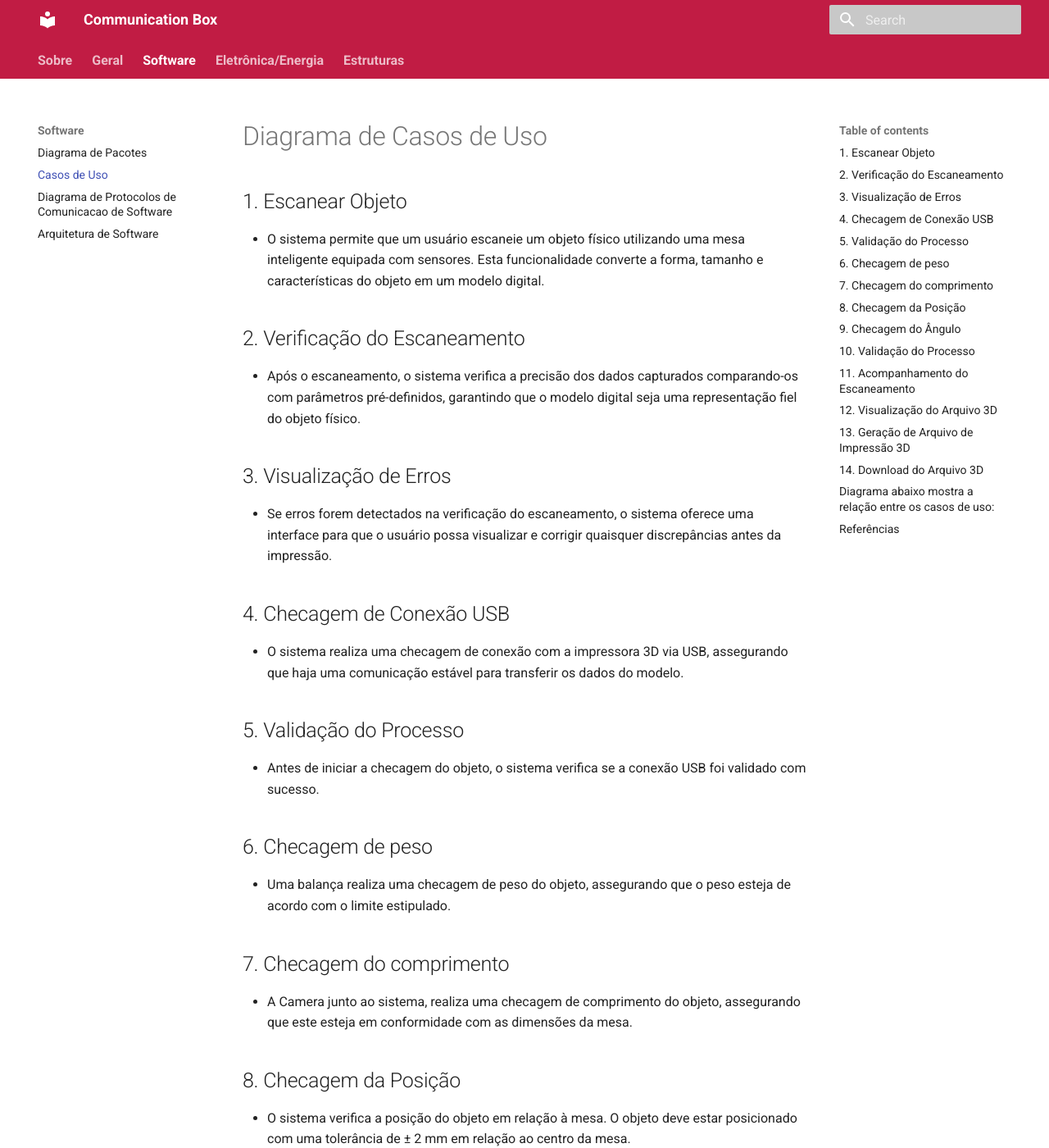
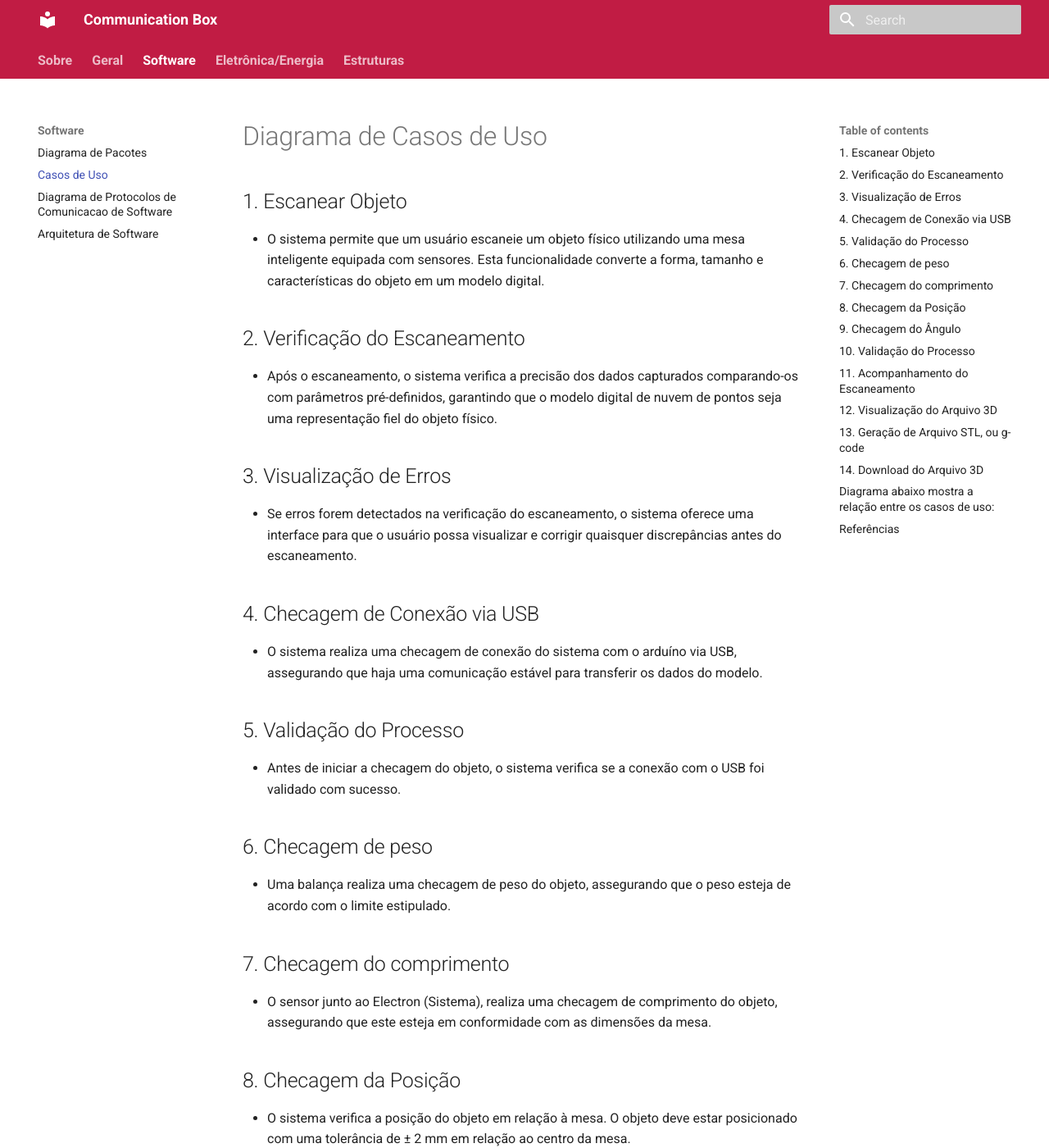
Before and after one commit to Calcioft/ScanPoint, an MkDocs documentation site: the page built from docs/software/casos-de-uso.md, in a window 1280 px wide and 1400 px high. Shown: the whole window at 82% size. Built offline with MkDocs 1.6.1 and Material for MkDocs 9.7.7, drawn with Linux system fonts in a browser that asks for light colours; some of the changed text lies outside the part shown.

Commit message:
docs: atualiza diagrama e documento de casos de uso

```diff
--- a/docs/software/casos-de-uso.md
+++ b/docs/software/casos-de-uso.md
@@ -4,22 +4,22 @@
 - O sistema permite que um usuário escaneie um objeto físico utilizando uma mesa inteligente equipada com sensores. Esta funcionalidade converte a forma, tamanho e características do objeto em um modelo digital.
 
 ## 2. Verificação do Escaneamento
-- Após o escaneamento, o sistema verifica a precisão dos dados capturados comparando-os com parâmetros pré-definidos, garantindo que o modelo digital seja uma representação fiel do objeto físico.
+- Após o escaneamento, o sistema verifica a precisão dos dados capturados comparando-os com parâmetros pré-definidos, garantindo que o modelo digital de nuvem de pontos seja uma representação fiel do objeto físico.
 
 ## 3. Visualização de Erros
-- Se erros forem detectados na verificação do escaneamento, o sistema oferece uma interface para que o usuário possa visualizar e corrigir quaisquer discrepâncias antes da impressão.
+- Se erros forem detectados na verificação do escaneamento, o sistema oferece uma interface para que o usuário possa visualizar e corrigir quaisquer discrepâncias antes do escaneamento.
 
-## 4. Checagem de Conexão USB
-- O sistema realiza uma checagem de conexão com a impressora 3D via USB, assegurando que haja uma comunicação estável para transferir os dados do modelo.
+## 4. Checagem de Conexão via USB
+- O sistema realiza uma checagem de conexão do sistema com o arduíno via USB, assegurando que haja uma comunicação estável para transferir os dados do modelo.
 
 ## 5. Validação do Processo
-- Antes de iniciar a checagem do objeto, o sistema verifica se a conexão USB foi validado com sucesso.
+- Antes de iniciar a checagem do objeto, o sistema verifica se a conexão com o USB foi validado com sucesso.
 
 ## 6. Checagem de peso
 - Uma balança realiza uma checagem de peso do objeto, assegurando que o peso esteja de acordo com o limite estipulado.
 
 ## 7. Checagem do comprimento
-- A Camera junto ao sistema, realiza uma checagem de comprimento do objeto, assegurando que este esteja em conformidade com as dimensões da mesa.
+- O sensor junto ao Electron (Sistema), realiza uma checagem de comprimento do objeto, assegurando que este esteja em conformidade com as dimensões da mesa.
 
 ## 8. Checagem da Posição
 - O sistema verifica a posição do objeto em relação à mesa. O objeto deve estar posicionado com uma tolerância de ± 2 mm em relação ao centro da mesa.
@@ -28,7 +28,7 @@
 - O sistema verifica o ângulo do objeto em relação à horizontal e vertical para garantir que o modelo 3D seja capturado com precisão, sem distorções geométricas.
 
 ## 10. Validação do Processo
-- Antes de iniciar a impressão, o sistema verifica se todos os processos anteriores foram validados com sucesso, garantindo que o modelo esteja pronto para ser impresso.
+- Antes de iniciar o escaneamento, o sistema verifica se todos os processos anteriores foram validados com sucesso, garantindo que o modelo esteja pronto para ser escaneado.
 
 ## 11. Acompanhamento do Escaneamento
 - O usuário pode acompanhar o progresso do escaneamento em tempo real, permitindo uma supervisão detalhada do processo.
@@ -36,11 +36,11 @@
 ## 12. Visualização do Arquivo 3D
 - Após a conclusão do escaneamento, o sistema oferece uma pré-visualização do modelo 3D, onde o usuário pode examinar o objeto e aprovar para impressão.
 
-## 13. Geração de Arquivo de Impressão 3D
-- Com a aprovação do usuário, o sistema gera o arquivo de impressão 3D adequado, que é enviado para a impressora 3D.
+## 13. Geração de Arquivo STL, ou g-code
+- Com a aprovação do usuário, o sistema gera o arquivo STL, ou g-code de Nuvem de Pontos adequado, que é salvo no sistema.
 
 ## 14. Download do Arquivo 3D
-- O sistema também permite ao usuário efetuar o download do arquivo de impressão 3D para armazenamento ou uso em outro dispositivo ou local.
+- O sistema também permite ao usuário efetuar o download do arquivo 3D para armazenamento ou uso em outro dispositivo ou local.
 
 ## Diagrama abaixo mostra a relação entre os casos de uso:
 <iframe frameborder="0" style="width:100%;height:300px;" src="https://viewer.diagrams.net/?tags=%7B%7D&highlight=0000ff&edit=_blank&layers=1&nav=1&title=Diagrama%20de%20Casos%20de%20Uso%20-%20Mesa%20Scanner%20-%20PI2#Uhttps%3A%2F%2Fdrive.google.com%2Fuc%3Fid%3D1zYgIWynN482pM8h9dsHU6t2AOqzia8oi%26export%3Ddownload"></iframe>
```
